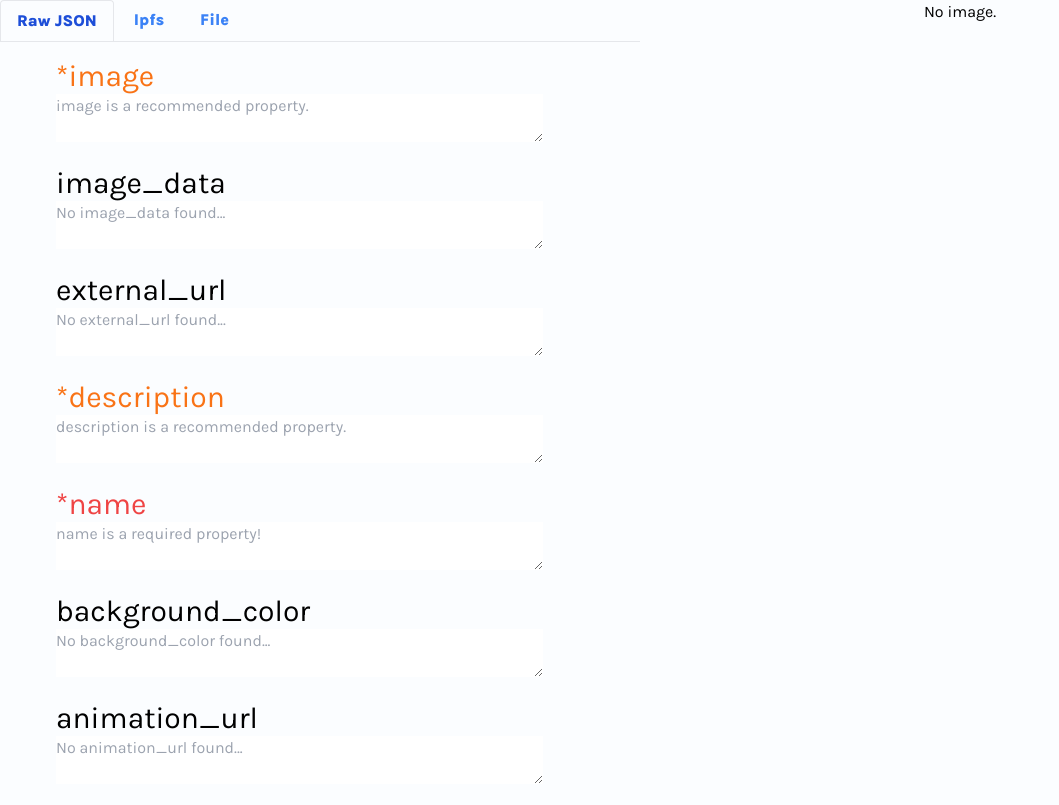
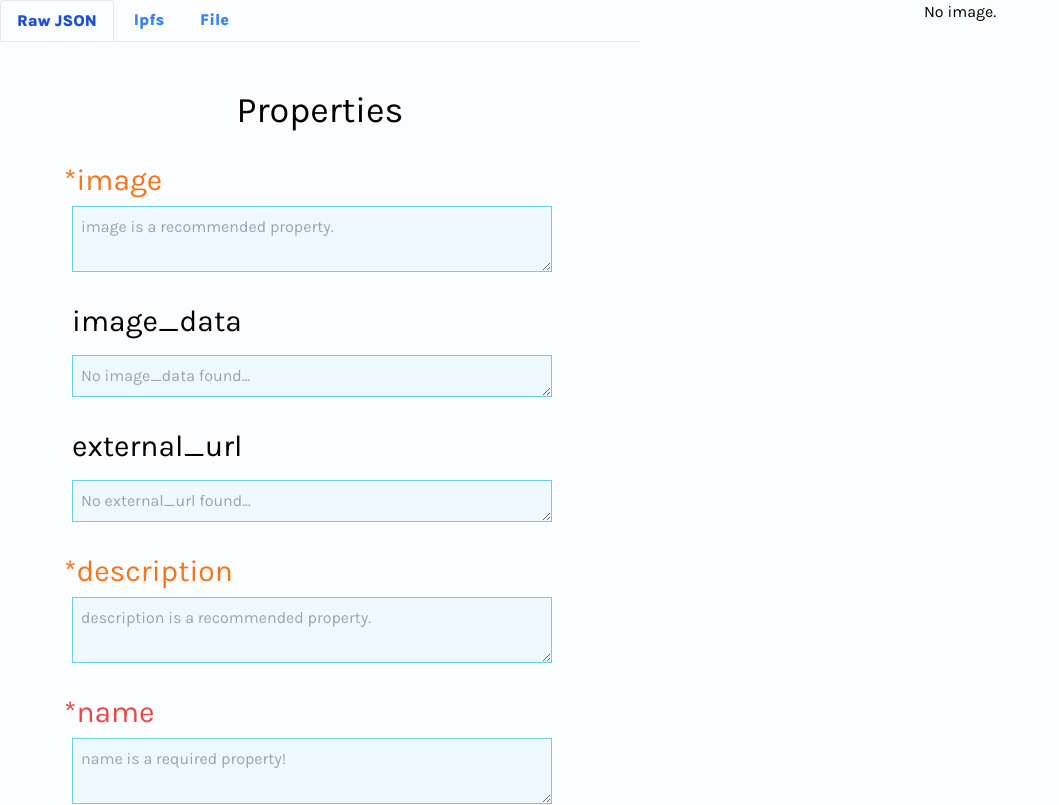
Before and after one commit to fn-Drew/Metadata-Preview, a React (Create React App) app: page / in a window 1280 px wide. Shown: the top 805 px of the page, without its empty margins (0-1059 px from the left). Built offline with nearby package versions, Linux system fonts and the light colour scheme.

Commit message:
css update on properties and raw json input

```diff
--- a/src/Components/FileInput.js
+++ b/src/Components/FileInput.js
@@ -20,7 +20,7 @@ function FileInput({ setRawJsonInput }) {
   return (
     <div {...getRootProps()}>
       <input {...getInputProps()} />
-      <p class="p-12 hover:shadow-blue-500 transition-all bg-[#edf9fe] m-24 text-xl rounded-lg shadow-md shadow-black">Drag n' drop or click to select file</p>
+      <p class="transition-all hover:text-[#1786ac] text-semibold p-12 text-center hover:shadow-sky-600 hover:bg-[#e7f4fa] bg-[#edf9fe] m-24 text-4xl rounded-lg shadow-md shadow-black">Drag n' drop <br /> or <br /> Click to select file</p>
     </div>
   )
 }
--- a/src/Components/RawJsonInput.js
+++ b/src/Components/RawJsonInput.js
@@ -1,7 +1,7 @@
 const RawJsonInput = (props) => {
   return (
     <div class="py-12 mx-14 w-full">
-      <textarea class="w-5/6 h-5/6 resize-y" rows="20" value={props.RawJsonInput} placeholder="Input Metadata..." onInput={props.handleUserInput} />
+      <textarea class="bg-[#edf9fe] border-[#69cdee] border-[1px] p-8 border-solid w-5/6 h-5/6 resize-y" rows="10" value={props.RawJsonInput} placeholder="Input Metadata..." onInput={props.handleUserInput} />
     </div>
   )
 }
--- a/src/Components/render/SchemaUI.js
+++ b/src/Components/render/SchemaUI.js
@@ -53,31 +53,34 @@ const SchemaUI = ({ userInput }) => {
 
   return (
     <div>
+      <div class="text-4xl pb-4 pt-12 text-center"> Properties </div>
+      <div class="ml-2 mb-12" >
         {Object.entries(properties).map(([propertyName, propertyInfo]) => {
           if (propertyInfo.value || propertyInfo.necessity === "none") {
             return (
               <div class="my-4 ml-14">
-              <div class="text-3xl">{propertyName}</div>
-              <textarea class="w-5/6 h-5/6 resize-y" placeholder={`No ${propertyName} found...`} value={propertyInfo.value} />
+                <div class="text-3xl m-2">{propertyName}</div>
+                <textarea class="bg-[#edf9fe] transition-shadow duration-300 focus:outline-none focus:shadow-md p-2 m-2 border-[#69cdee] border-solid border-[1px] w-5/6 h-5/6 resize-y" rows='1' placeholder={`No ${propertyName} found...`} value={propertyInfo.value} />
               </div>
             )
           } else if (propertyInfo.necessity === "required") {
             return (
               <div class="my-4 ml-14">
                 <div class="text-3xl text-red-500">*{propertyName}</div>
-              <textarea class="text-red-500 w-5/6 h-5/6 resize-y" placeholder={`${propertyName} is a required property!`} value={propertyInfo.value} />
+                <textarea class="bg-[#edf9fe] transition-shadow duration-300 focus:outline-none focus:shadow-md p-2 m-2 border-[#69cdee] border-solid border-[1px] w-5/6 h-5/6 resize-y" placeholder={`${propertyName} is a required property!`} value={propertyInfo.value} />
               </div>
             )
           } else if (propertyInfo.necessity === "recommended") {
             return (
               <div class="my-4 ml-14">
                 <div class="text-3xl text-orange-500">*{propertyName}</div>
-              <textarea class="text-orange-500 w-5/6 h-5/6 resize-y" placeholder={`${propertyName} is a recommended property.`} value={propertyInfo.value} />
+                <textarea class="bg-[#edf9fe] transition-shadow duration-300 focus:outline-none focus:shadow-md p-2 m-2 border-[#69cdee] border-solid border-[1px] w-5/6 h-5/6 resize-y" placeholder={`${propertyName} is a recommended property.`} value={propertyInfo.value} />
               </div>
             )
           }
         })}
       </div>
+    </div>
   )
 }
 
```
Lines whose indentation alone changed are shown as unchanged.
